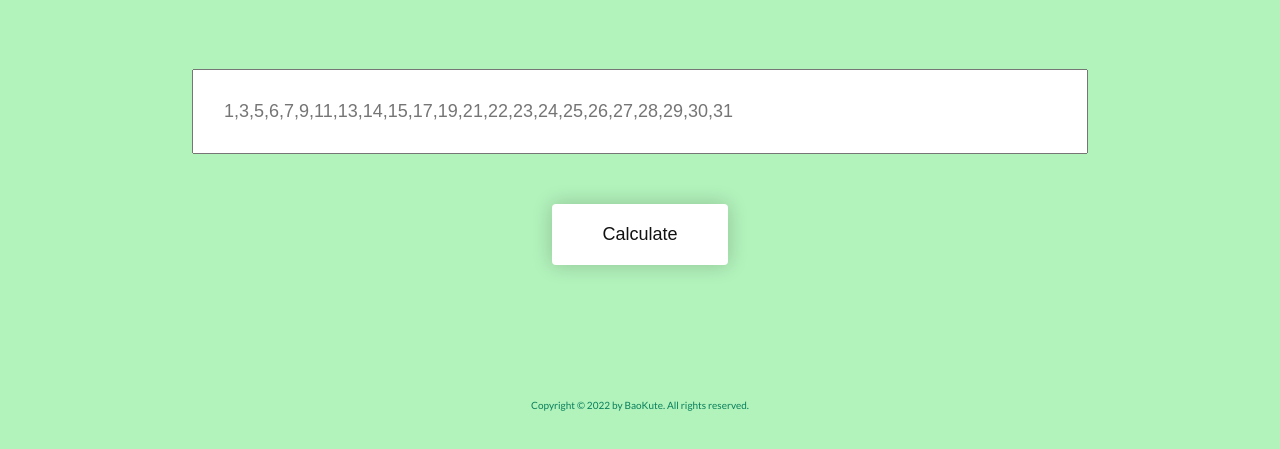
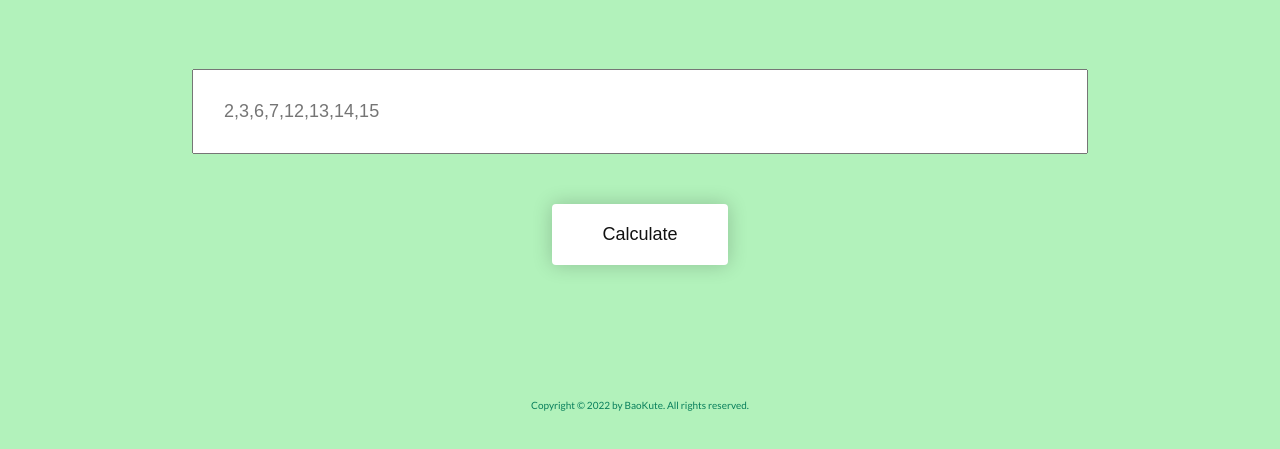
Before and after one commit to BaoThanhThienDiCode/HCMUS-20200137-Quine-McCluskey, a website: page index.html in a window 1280 px wide. Shown: the part 313-762 px from the top of the page. Drawn offline with nearby package versions, Linux system fonts and the light colour scheme.

Commit message:
fix commit

```diff
--- a/index.html
+++ b/index.html
@@ -45,7 +45,7 @@
               <input
                 id="entrada"
                 type="text"
-                placeholder="1,3,5,6,7,9,11,13,14,15,17,19,21,22,23,24,25,26,27,28,29,30,31"
+                placeholder="2,3,6,7,12,13,14,15"
               />
             </div>
             <button class="button Quine-McCluskey__button show-modal-1" id="calcular"><span>Calculate</span></button>
```
